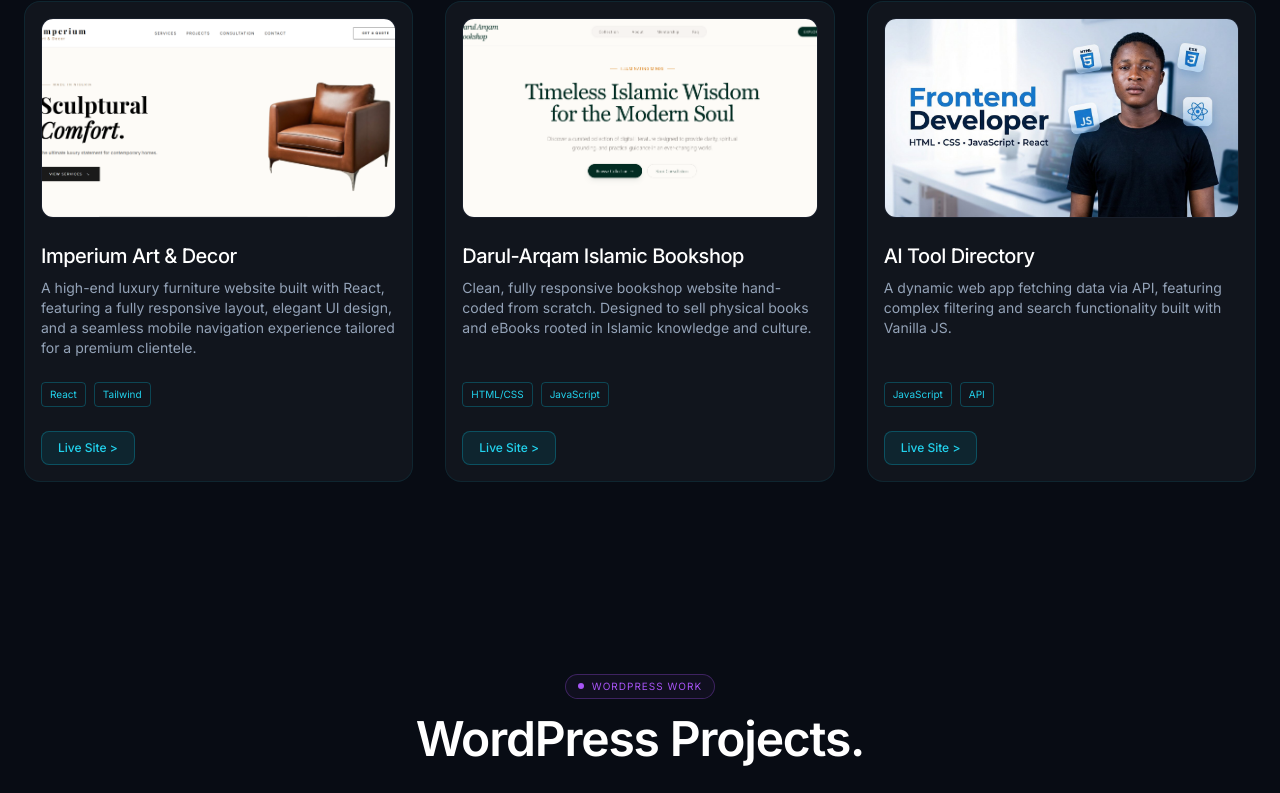
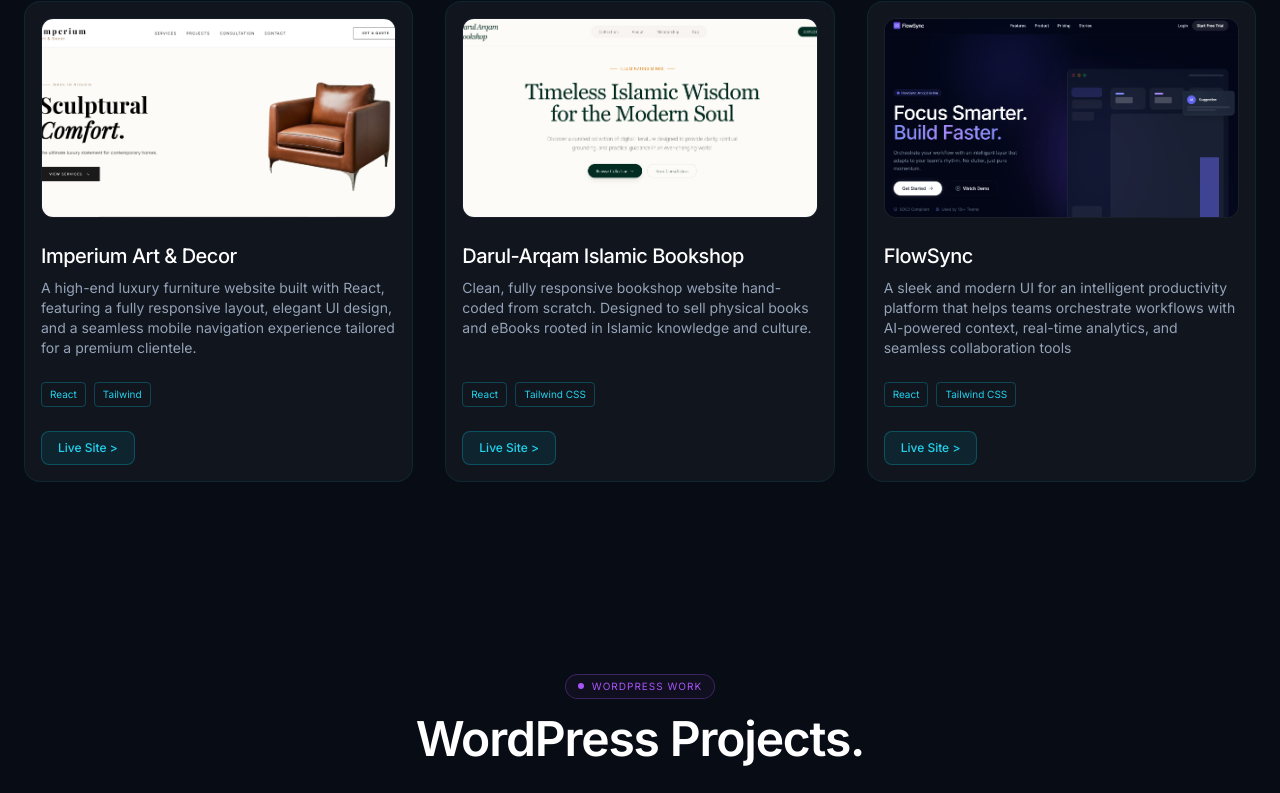
Before and after one commit to codewitmustapha/my-portfolio, a React (Vite) app: page / in a window 1280 px wide. Shown: the part 1251-2044 px from the top of the page. Built offline with nearby package versions, Linux system fonts and the light colour scheme; some icons are missing; the HTML template or start-up script is replaced by a standard one.

Commit message:
fix: correction on project section

```diff
--- a/src/components/Projects.jsx
+++ b/src/components/Projects.jsx
@@ -3,7 +3,7 @@ import useScrollReveal from "./useScrollReveal";
 
 import imperiumImg from "../assets/imperium.png";
 import darulImg from "../assets/darul.PNG";
-import auth4Img from "../assets/auth4.png";
+import newproject5Img from "../assets/newproject5.png";
 
 const projects = [
   {
@@ -18,17 +18,17 @@ const projects = [
     image: darulImg,
     title: "Darul-Arqam Islamic Bookshop",
     desc: "Clean, fully responsive bookshop website hand-coded from scratch. Designed to sell physical books and eBooks rooted in Islamic knowledge and culture.",
-    tags: ["HTML/CSS", "JavaScript"],
+    tags: ["React", "Tailwind CSS"],
     category: "HTML/CSS",
     link: "https://bookshop-usthaz.netlify.app/",
   },
   {
-    image: auth4Img,
-    title: "AI Tool Directory",
-    desc: "A dynamic web app fetching data via API, featuring complex filtering and search functionality built with Vanilla JS.",
-    tags: ["JavaScript", "API"],
+    image: newproject5Img,
+    title: "FlowSync",
+    desc: "A sleek and modern UI for an intelligent productivity platform that helps teams orchestrate workflows with AI-powered context, real-time analytics, and seamless collaboration tools",
+    tags: ["React", "Tailwind CSS"],
     category: "JavaScript",
-    link: "https://your-aitool-url.com",
+    link: "https://flowsync-react.netlify.app/",
   },
 ];
 
```
Also changed, not shown: src/assets/newproject4.png (added), src/assets/newproject5.png (added).
